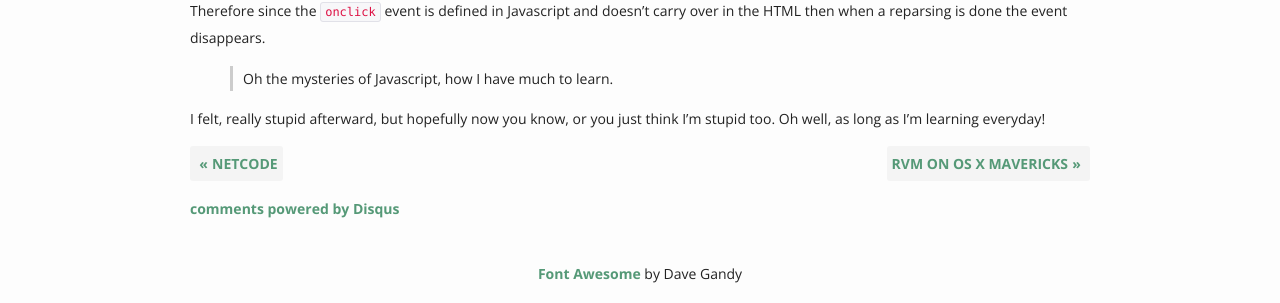
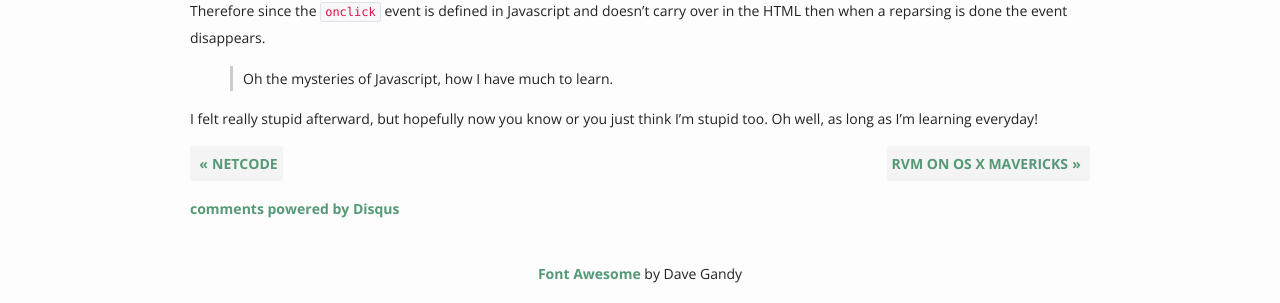
Before and after one commit to richardhsu/richardhsu.github.io, a Jekyll site: the page built from _posts/2014-02-27-oh-gosh-javascript.markdown, in a window 1280 px wide. Shown: the part 851-1154 px from the top of the page. Built offline with Jekyll 4.4.1, drawn with Linux system fonts in a browser that asks for light colours; nearby versions of some CDN libraries; Markdown is read by kramdown in place of the engine named in the settings; comment, search, counter and statistics services are not loaded.

```diff
--- a/_posts/2014-02-27-oh-gosh-javascript.markdown
+++ b/_posts/2014-02-27-oh-gosh-javascript.markdown
@@ -49,5 +49,5 @@ over in the HTML then when a reparsing is done the event disappears.
 
 > Oh the mysteries of Javascript, how I have much to learn.
 
-I felt, really stupid afterward, but hopefully now you know, or you just think
+I felt really stupid afterward, but hopefully now you know or you just think
 I'm stupid too. Oh well, as long as I'm learning everyday!
```
Also changed, not shown: 1 other file.
